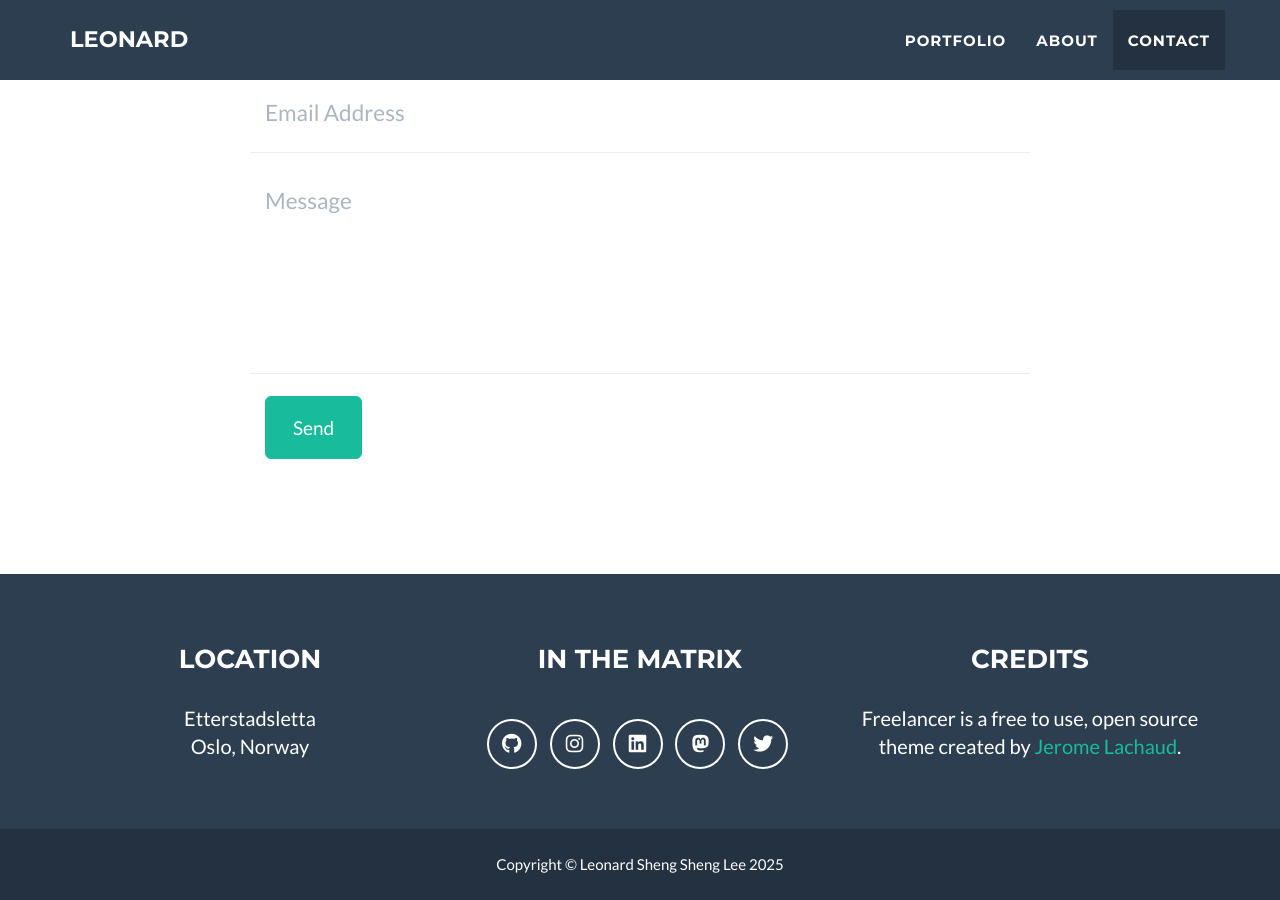
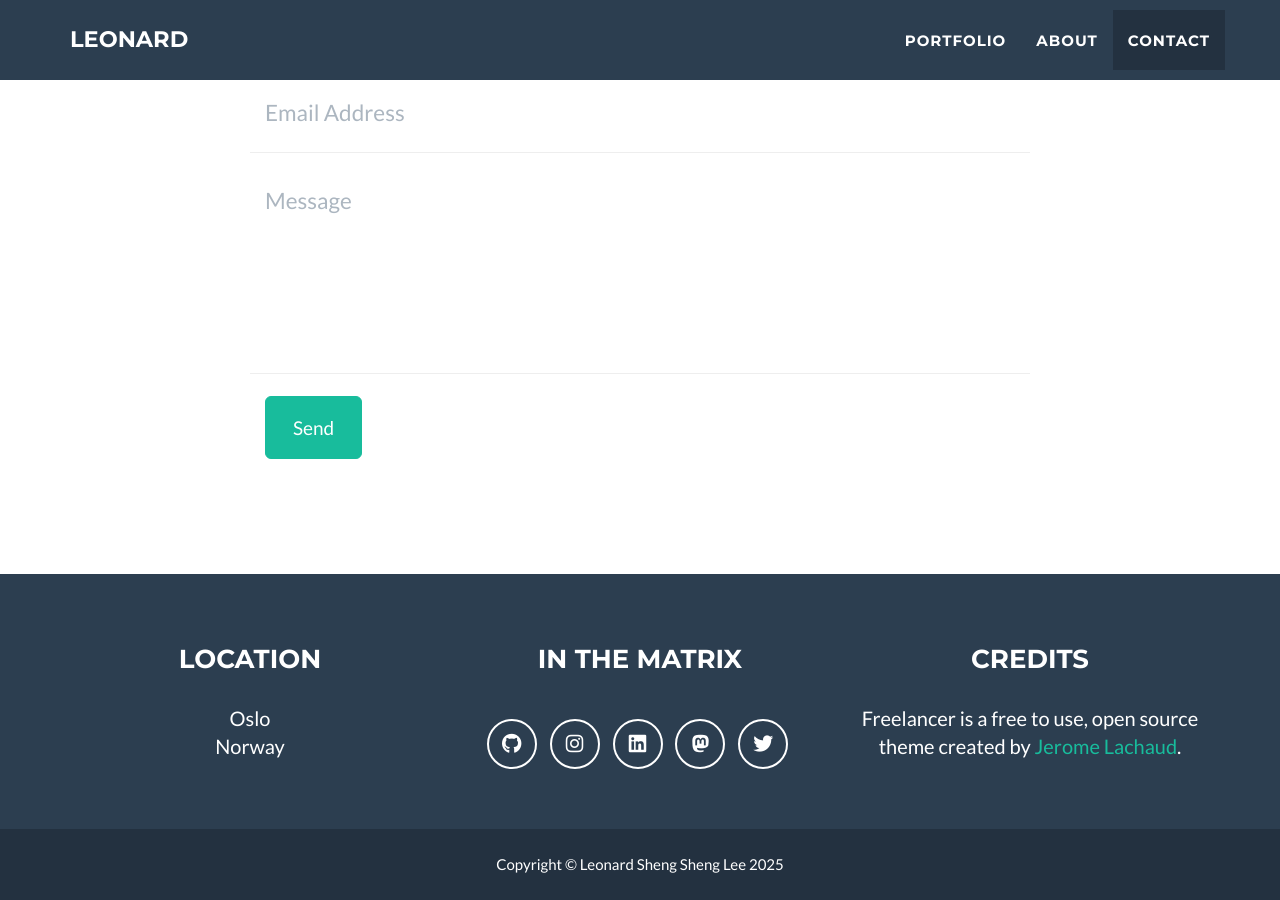
Before and after one commit to sheeeng/leonardlee-net, a Jekyll site: the page built from _posts/2014-07-18-project-1.markdown, in a window 1280 px wide and 900 px high, scrolled down 2492 px. Built offline with Jekyll 4.4.1, drawn with Linux system fonts in a browser that asks for light colours; our own code applies the rules of GitHub Pages for plain Markdown files.

Commit message:
chore(jekyll): edit configuration
Signed-off-by: Leonard Sheng Sheng Lee <305414+sheeeng@users.noreply.github.com>

```diff
--- a/_config.yml
+++ b/_config.yml
@@ -88,8 +88,8 @@
 
 # Postal address (add as many lines as necessary)
 address:
-  - line: Etterstadsletta
-  - line: Oslo, Norway
+  - line: Oslo
+  - line: Norway
 
 # Credits content
 credits: 'Freelancer is a free to use, open source theme created by <a href="https://github.com/jeromelachaud/freelancer-theme">Jerome Lachaud</a>.'
```
